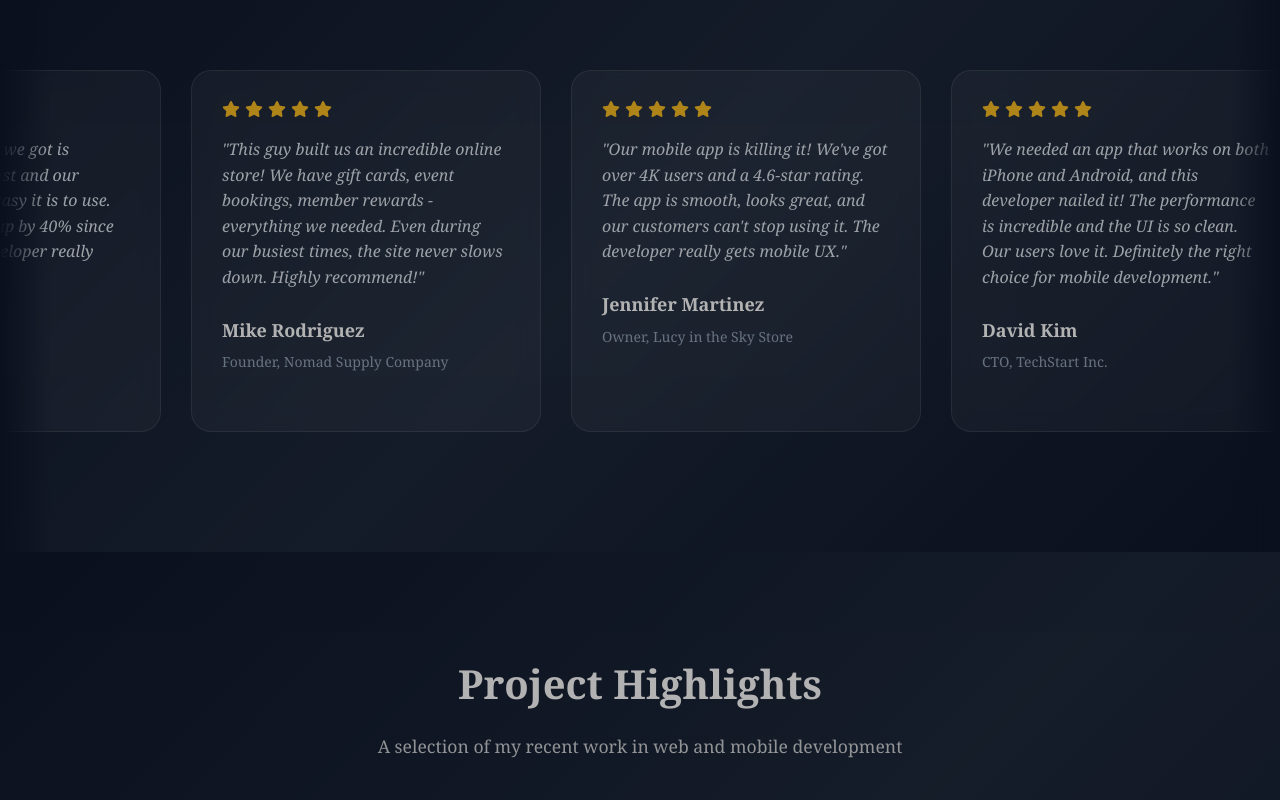
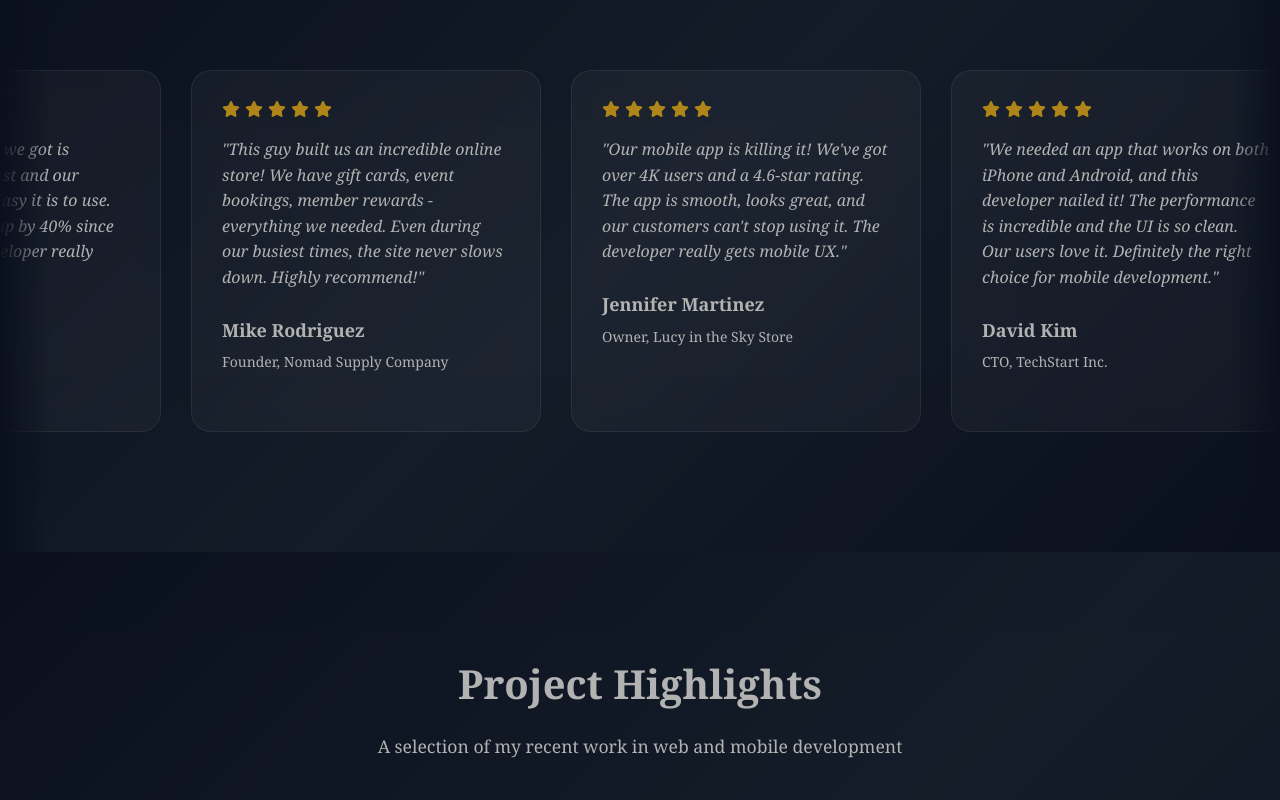
Before and after one commit to Brannyaj/raphael-portfolio, a website: page index.html in a window 1280 px wide. Shown: the part 900-1700 px from the top of the page. Drawn offline with Linux system fonts and the light colour scheme.

Commit message:
FIX: Changed text colors to white in reviews and project sections
🎯 TEXT VISIBILITY IMPROVEMENTS:
- Fixed dark text colors in reviews section
- Fixed dark text colors in project highlights section
- All text now appears white for better visibility on dark backgrounds

✨ REVIEWS SECTION FIXES:
- Review content text: #e2e8f0 → white
- Review author span: #94a3b8 → white
- Better contrast against dark gradient background
- Improved readability of client testimonials

🎨 PROJECT HIGHLIGHTS SECTION FIXES:
- Project description text: rgba(255, 255, 255, 0.8) → white
- Section header subtitle: rgba(255, 255, 255, 0.8) → white
- Project titles already white (maintained)
- Enhanced visibility of project information

✅ VISUAL IMPROVEMENTS:
- Consistent white text throughout dark sections
- Better contrast and readability
- Professional appearance maintained
- Enhanced user experience

🚀 TECHNICAL CHANGES:
- Updated .review-content p color to white
- Updated .review-author span color to white
- Updated .portfolio-showcase-content p color to white
- Updated .portfolio-showcase .section-header p color to white
- Maintained all other styling and functionality

```diff
--- a/styles.css
+++ b/styles.css
@@ -1346,7 +1346,7 @@ section:first-of-type {
 }
 
 .portfolio-showcase .section-header p {
-    color: rgba(255, 255, 255, 0.8);
+    color: white;
 }
 
 .portfolio-showcase-grid {
@@ -1422,7 +1422,7 @@ section:first-of-type {
 }
 
 .portfolio-showcase-content p {
-    color: rgba(255, 255, 255, 0.8);
+    color: white;
     margin: 0;
     font-size: 0.95rem;
     line-height: 1.6;
@@ -2955,7 +2955,7 @@ section:first-of-type {
 }
 
 .review-content p {
-    color: #e2e8f0;
+    color: white;
     font-size: 16px;
     line-height: 1.6;
     margin-bottom: 25px;
@@ -2970,7 +2970,7 @@ section:first-of-type {
 }
 
 .review-author span {
-    color: #94a3b8;
+    color: white;
     font-size: 14px;
     font-weight: 400;
 }
```
